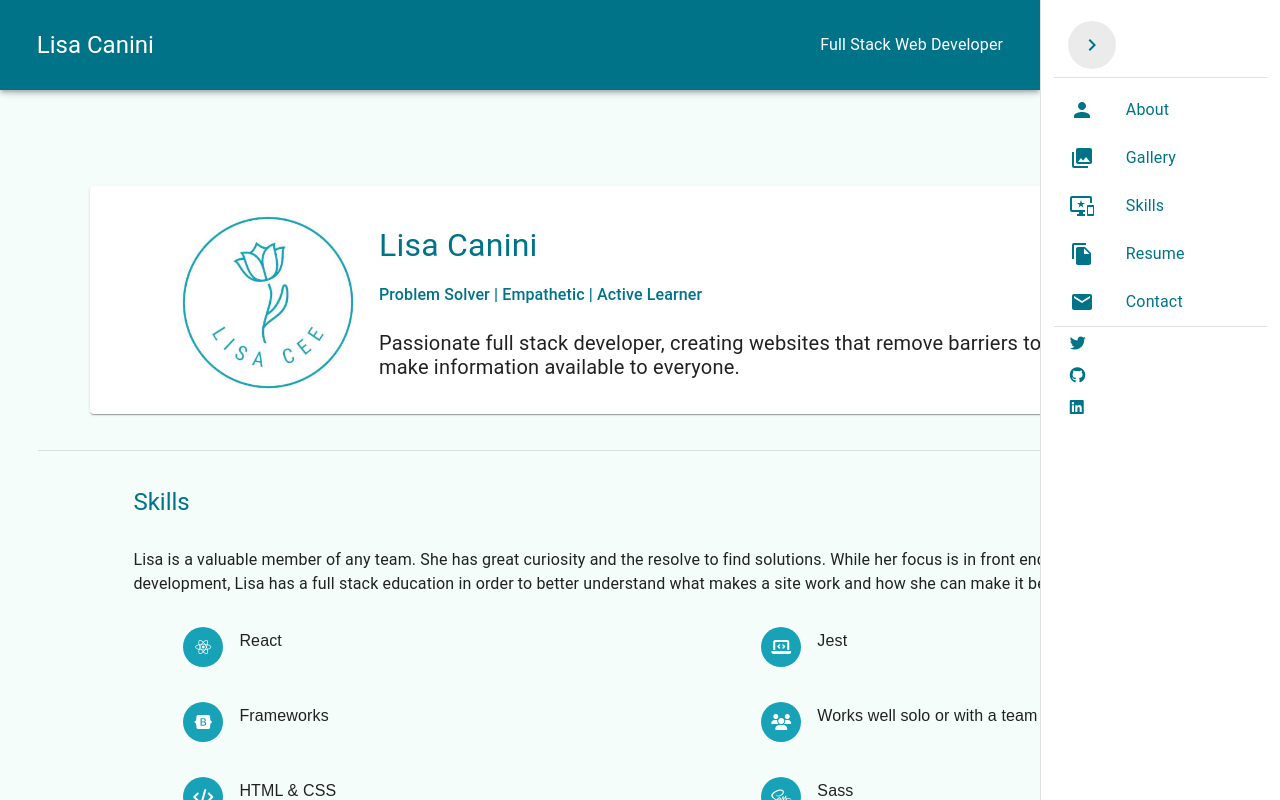
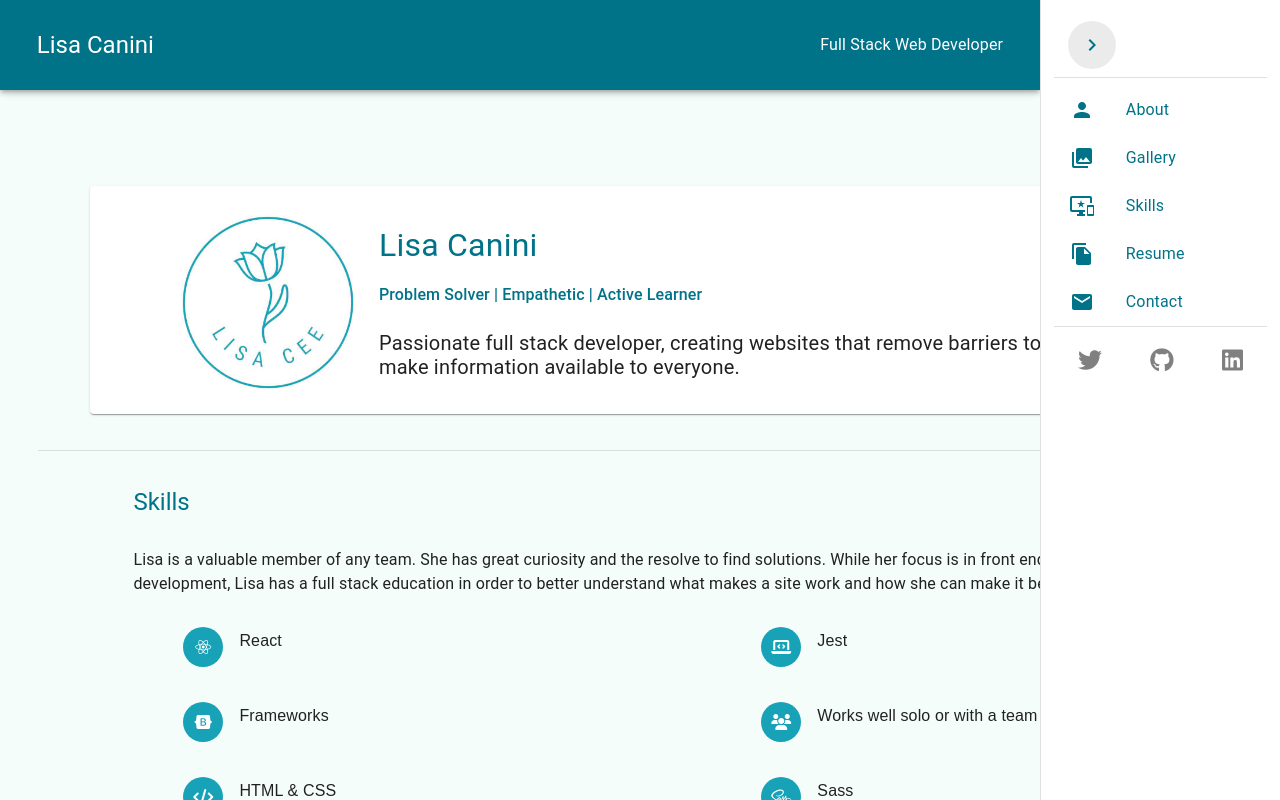
Before and after one commit to LisaCee/lisacee.github.io, a React (Create React App) app: page / in a window 1280 px wide. Both pictures are taken after a click on the button "open drawer". Shown: the top 800 px of the page. Built offline with nearby package versions, Linux system fonts and the light colour scheme.

Commit message:
styling for social icons

```diff
--- a/src/Components/NavDrawer.jsx
+++ b/src/Components/NavDrawer.jsx
@@ -173,8 +173,11 @@ export default function PersistentDrawerRight() {
               <ListItemText primary="Skills" />
             </ListItem>
           </a>
-          <a href="https://docs.google.com/document/d/1AMnusKqwQAVXko7qqk0BJz-QBk8X-PUtbLSxhsDbPQ8/edit?usp=sharing" target="_"
-            rel="noopener noreferrer">
+          <a
+            href="https://docs.google.com/document/d/1AMnusKqwQAVXko7qqk0BJz-QBk8X-PUtbLSxhsDbPQ8/edit?usp=sharing"
+            target="_"
+            rel="noopener noreferrer"
+          >
             <ListItem button>
               <ListItemIcon>
                 <FileCopyIcon />
@@ -192,44 +195,32 @@ export default function PersistentDrawerRight() {
           </a>
 
           <Divider />
-
+          <div className="social">
             <a
               href="https://www.twitter.com/lisacee14"
               target="_"
               rel="noopener noreferrer"
             >
-            <ListItem button>
-              <ListItemIcon>
               <i className="fab fa-twitter" />
-              </ListItemIcon>
-              <span class="sr-only">Twitter</span>
-            </ListItem>
+              <span className="sr-only">Twitter</span>
             </a>
             <a
               href="https://www.github.com/lisacee"
               target="_"
               rel="noopener noreferrer"
             >
-            <ListItem button>
-              <ListItemIcon>
               <i className="fab fa-github" />
-              </ListItemIcon>
-              <span class="sr-only">GitHub</span>
-            </ListItem>
+              <span className="sr-only">GitHub</span>
             </a>
             <a
               href="https://www.linkedin.com/in/lisacee"
               target="_"
               rel="noopener noreferrer"
             >
-            <ListItem button>
-              <ListItemIcon>
               <i className="fab fa-linkedin" />
-              </ListItemIcon>
-              <span class="sr-only">LinkedIn</span>
-            </ListItem>
+              <span className="sr-only">LinkedIn</span>
             </a>
-
+          </div>
         </List>
       </Drawer>
     </div>
--- a/src/styles/navDrawer.css
+++ b/src/styles/navDrawer.css
@@ -62,16 +62,35 @@ h5#name {
   text-decoration: none !important;
 }
 
-.socialNav span.icon {
-  display: none;
+i.fab {
+  color: grey;
+  font-size: 1.5rem !important;
 }
 
-i {
+i.fab:hover {
   color: #007388;
+  background-color: white !important;
 }
 
-i:hover {
-  color: white;
+.MuiListItem-root:hover i.fab {
+  background-color: none !important;
+}
+
+a:hover {
+  text-decoration: none;
+}
+
+.social {
+  margin-top: 10%;
+  display: -webkit-box;
+  display: -ms-flexbox;
+  display: flex;
+  -ms-flex-pack: distribute;
+      justify-content: space-around;
+}
+
+.social:hover {
+  background-color: white !important;
 }
 
 @media (min-width: 996px) {
--- a/src/styles/navDrawer.scss
+++ b/src/styles/navDrawer.scss
@@ -50,17 +50,29 @@ h5#name {
 .MuiListItem-root:hover .MuiListItemText-root a {
   text-decoration: none !important;
 }
-.socialNav span.icon {
-  display: none;
+i.fab {
+  color: grey;
+  font-size: 1.5rem !important;
 }
-i {
-  color: $primaryDark;
+i.fab:hover {
+  color: #007388;
+  background-color: white !important;
+}
+.MuiListItem-root:hover i.fab {
+  background-color: none !important;
+}
+a:hover {
+  text-decoration: none;
+}
+.social {
+  margin-top: 10%;
+  display: flex;
+  justify-content: space-around;
 }
 
-i:hover {
-  color: white;
+.social:hover {
+  background-color: white !important;
 }
-
 @media (min-width: 996px) {
   header.MuiPaper-root {
     max-height: 100px;
```
Also changed, not shown: 1 other file (tests, documents, lock files or other folders). Lines whose indentation alone changed are shown as unchanged.
